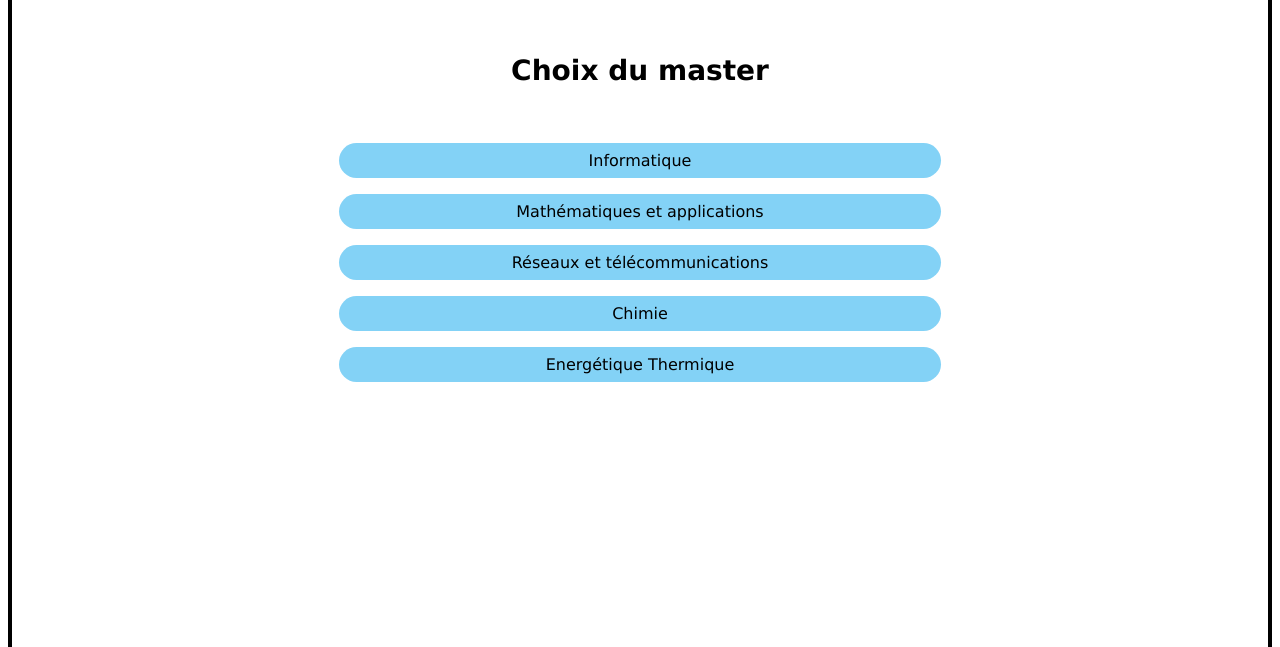
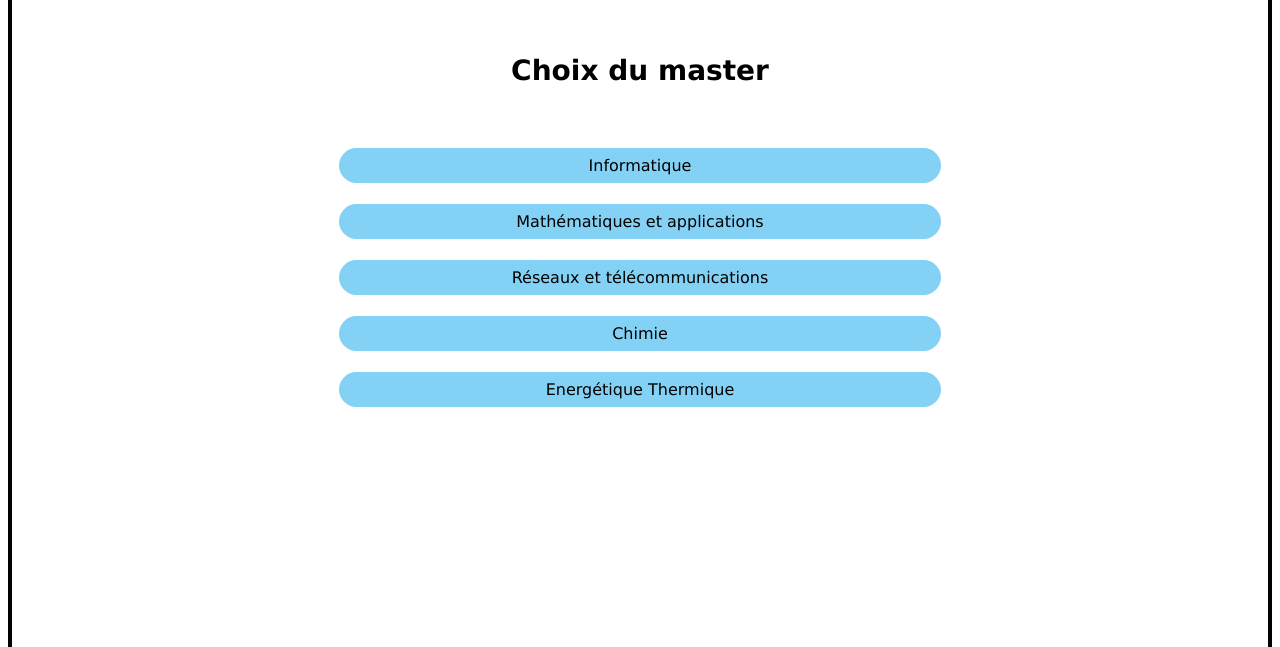
Before and after one commit to PazIExplorer/TeamRVBS, a Flask app: page /choixFiliere in a window 1280 px wide. Shown: the part 64-711 px from the top of the page. Run offline with Flask 2, Linux system fonts and the light colour scheme; some libraries are stand-ins or nearby versions.

Commit message:
Update styleAcceuil.css

```diff
--- a/app/static/css/styleAcceuil.css
+++ b/app/static/css/styleAcceuil.css
@@ -17,7 +17,7 @@ form input{
     border: none;
     text-align: center;
     padding: 8px;
-    margin-top:5;
+    margin-top:5px;
     width: 60%;
     font: 16px Verdana;
 }
```
